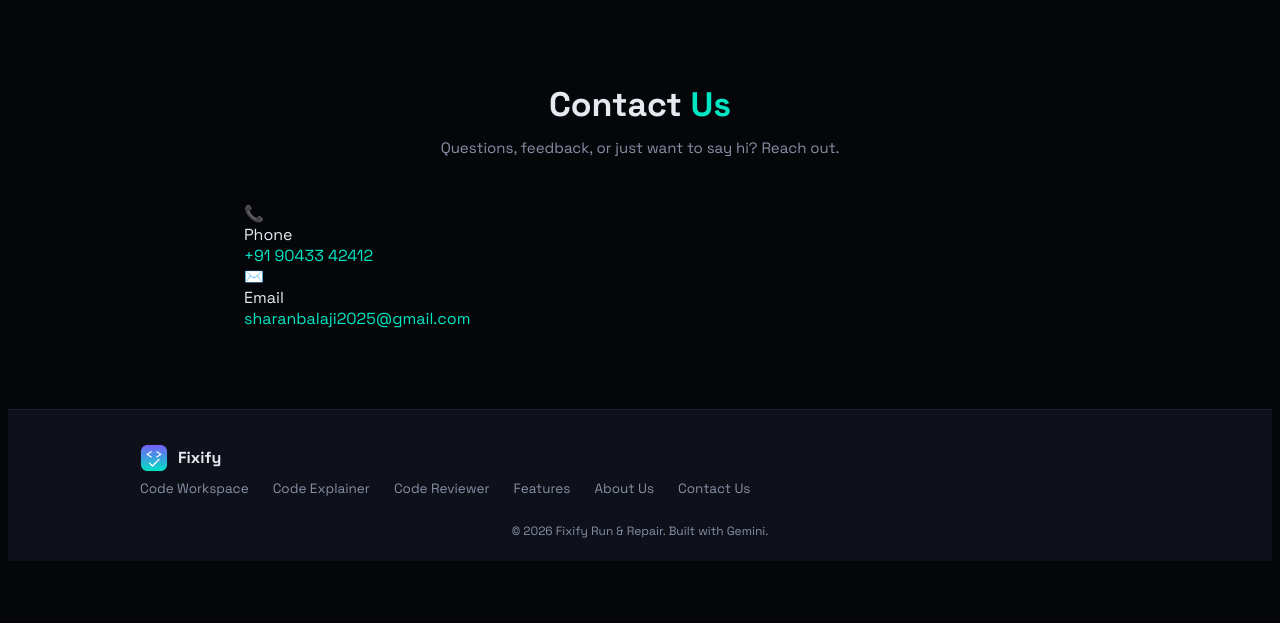
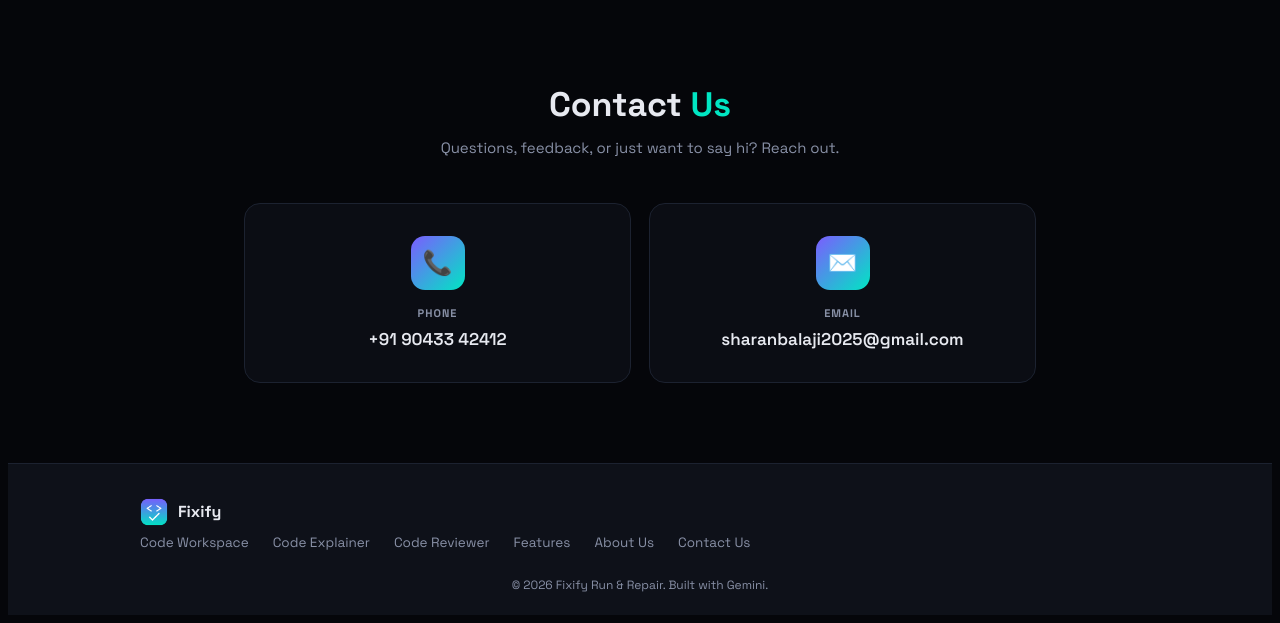
Before and after one commit to Sharan-b2025/Fixify---Run-Repair, a Flask app: page /contact in a window 1280 px wide. Shown: the part 75-698 px from the top of the page. Run offline with Flask 3, Linux system fonts and the light colour scheme.

Commit message:
Update site.css

```diff
--- a/static/site.css
+++ b/static/site.css
@@ -145,6 +145,22 @@
 .form-msg.ok{background:rgba(61,220,151,.12); color:var(--success); border:1px solid rgba(61,220,151,.35);}
 .form-msg.bad{background:rgba(255,77,109,.12); color:var(--danger); border:1px solid rgba(255,77,109,.35);}
 
+.contact-cards{display:grid; grid-template-columns:repeat(auto-fit, minmax(220px,1fr)); gap:18px; margin-top:8px;}
+.contact-card{
+  background:var(--panel); border:1px solid var(--border); border-radius:16px;
+  padding:32px 24px; text-align:center; transition:.2s;
+}
+.contact-card:hover{border-color:var(--accent); transform:translateY(-2px);}
+.contact-card .contact-icon{
+  width:54px; height:54px; border-radius:14px; margin:0 auto 16px;
+  background:linear-gradient(135deg, var(--accent), var(--accent2));
+  display:flex; align-items:center; justify-content:center; font-size:24px;
+}
+.contact-card .contact-label{font-size:11px; text-transform:uppercase; letter-spacing:1px; color:var(--muted); font-weight:700; margin-bottom:8px;}
+.contact-card .contact-value{font-size:17px; font-weight:600; color:var(--text); word-break:break-word;}
+.contact-card a.contact-value{text-decoration:none;}
+.contact-card a.contact-value:hover{color:var(--accent2);}
+
 @media(max-width:640px){
   .page-hero h1{font-size:26px;}
   .page-wrap{padding:40px 18px 20px;}
```
